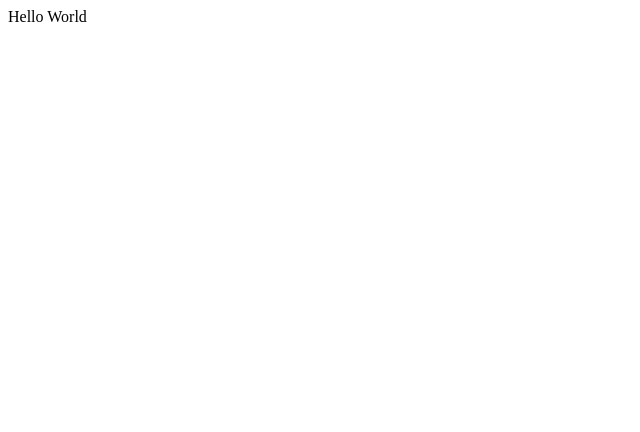
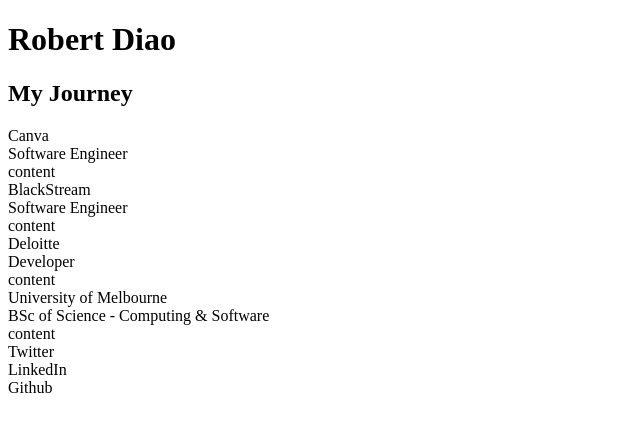
Before and after one commit to rldiao/rldiao.github.io, a Gatsby site: page / in a window 1280 px wide. Shown: the whole page, without its empty margins (0-640 px from the left). Built offline with nearby package versions, Linux system fonts and the light colour scheme; Gatsby itself is replaced by a stand-in of ours.

Commit message:
add basic content

```diff
--- /dev/null
+++ b/src/components/cell.tsx
@@ -0,0 +1,19 @@
+import * as React from "react"
+
+const Cell = ({title, subtitle, content}: CellProps) => {
+    return (
+        <div className="row">
+          <div className="title">{title}</div>
+          <div className="subtitle">{subtitle}</div>
+          <div className="content">{content}</div>
+        </div>
+    )
+}
+
+export type CellProps = {
+  title: string;
+  subtitle: string;
+  content: string;
+}
+
+export default Cell;
--- /dev/null
+++ b/src/components/footer.tsx
@@ -0,0 +1,13 @@
+import * as React from "react"
+
+const Footer = () => {
+    return (
+        <div>
+            <div>Twitter</div>
+            <div>LinkedIn</div>
+            <div>Github</div>
+        </div>
+    )
+}
+
+export default Footer;
--- a/src/pages/index.tsx
+++ b/src/pages/index.tsx
@@ -1,9 +1,44 @@
 import * as React from "react"
+import Cell, { CellProps } from "../components/cell"
+import Footer from "../components/footer"
 
-const IndexPage = () => {
-  return (
-    <main>Hello World</main>
-  )
-}
+const experience: CellProps[] = [
+  {
+    title: "Canva",
+    subtitle: "Software Engineer",
+    content: "content",
+  },
+  {
+    title: "BlackStream",
+    subtitle: "Software Engineer",
+    content: "content",
+  },
+  {
+    title: "Deloitte",
+    subtitle: "Developer",
+    content: "content",
+  },
+  {
+    title: "University of Melbourne",
+    subtitle: "BSc of Science - Computing & Software",
+    content: "content",
+  },
+]
+
+const IndexPage = () => (
+  <main>
+    <h1>Robert Diao</h1>
+    <h2>My Journey</h2>
+    <div className="experience">
+      {experience.map(element => {
+        return <Cell
+          title={element.title}
+          subtitle={element.subtitle}
+          content={element.content} />
+      })}
+    </div>
+    <Footer></Footer>
+  </main>
+)
 
 export default IndexPage
```
